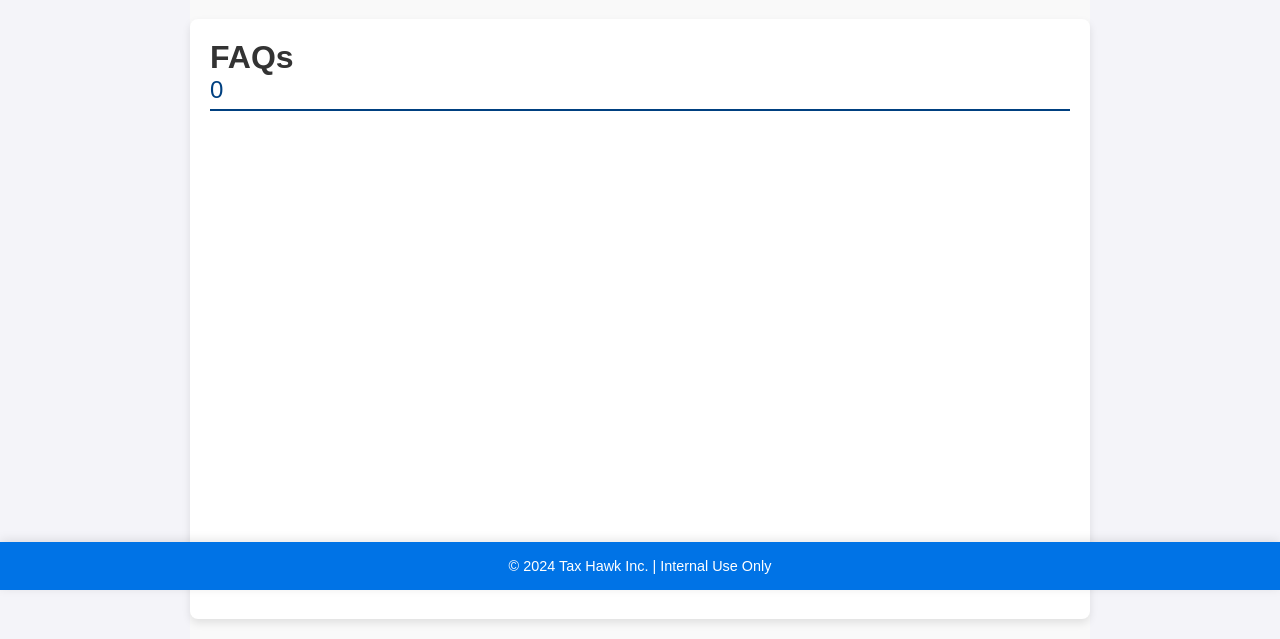
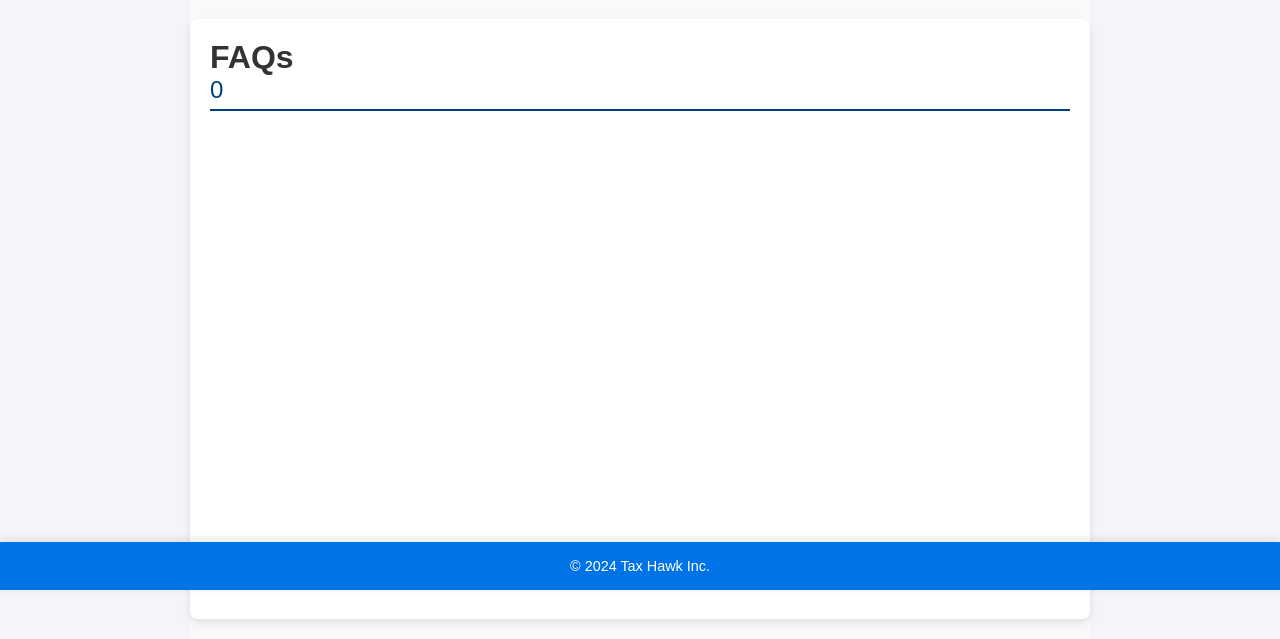
Before and after one commit to jnewell-7/403Project, a Node server app: template views/faqs.ejs in a window 1280 px wide. Shown: the part 210-849 px from the top of the page. Run offline with Node 20, Linux system fonts and the light colour scheme; the template is opened without the code that fills it: most values are stand-ins (such as "Sample title", 1, 10 or a date in 2020).

Commit message:
adjustment

```diff
--- a/views/faqs.ejs
+++ b/views/faqs.ejs
@@ -110,7 +110,7 @@
 
   <!-- Footer Section -->
   <footer>
-    <p>&copy; <%= new Date().getFullYear() %> Tax Hawk Inc. | Internal Use Only</p>
+    <p>&copy; <%= new Date().getFullYear() %> Tax Hawk Inc.</p>
   </footer>
 
   <script>
```
